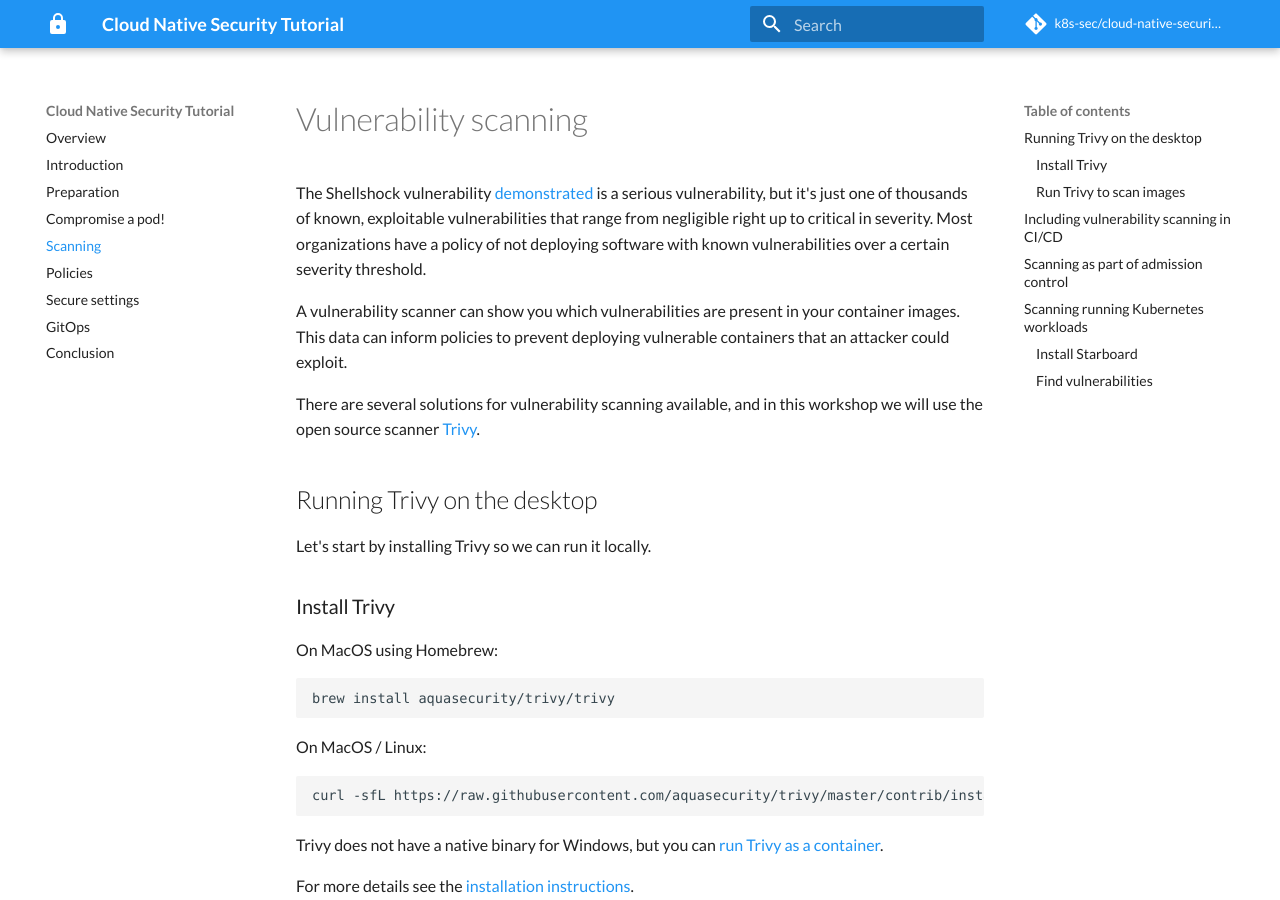
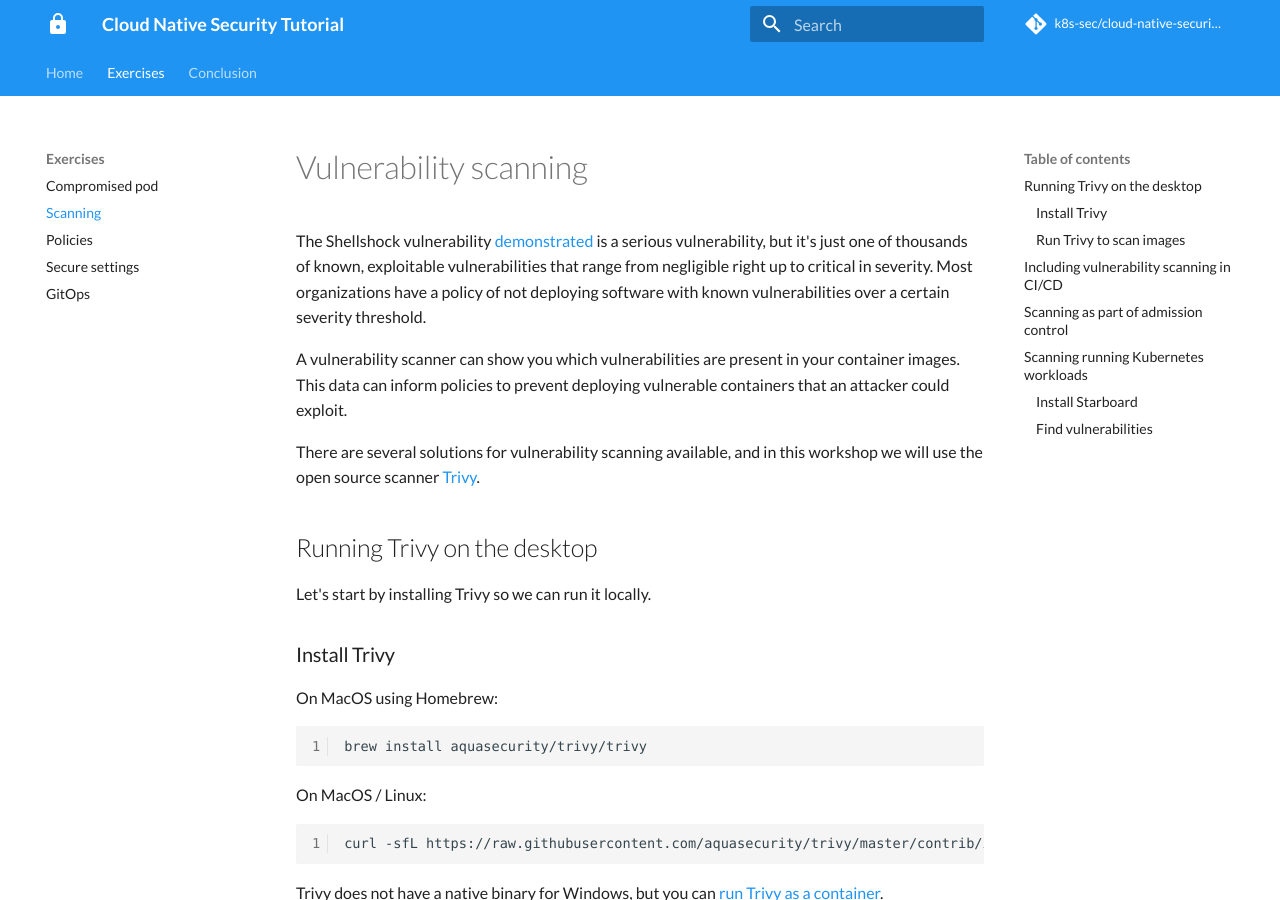
Before and after one commit to k8s-sec/cloud-native-security-tutorial, an MkDocs documentation site: the page built from docs/scanning.md, in a window 1280 px wide and 900 px high. Built offline with MkDocs 1.6.1 and Material for MkDocs 9.7.7, drawn with Linux system fonts in a browser that asks for light colours; some web fonts are replaced; comment, search, counter and statistics services are not loaded; some of the changed text lies outside the part shown.

Commit message:
improves navigation, paths stay the same

```diff
--- a/mkdocs.yml
+++ b/mkdocs.yml
@@ -4,18 +4,25 @@ site_author: 'Liz Rice and Michael Hausenblas'
 repo_name: 'k8s-sec/cloud-native-security-tutorial'
 repo_url: 'https://github.com/k8s-sec/cloud-native-security-tutorial'
 copyright: 'Copyright &copy; Liz Rice and Michael Hausenblas'
+docs_dir: 'docs'
 nav:
-    - Overview: index.md
-    - Introduction: introduction.md
-    - Preparation: preparation.md
-    - Compromise a pod!: compromise.md
-    - Scanning: scanning.md
-    - Policies: policies.md
-    - Secure settings: settings.md
-    - GitOps: gitops.md
-    - Conclusion: conclusions.md
+    - Home:
+      - Overview: index.md
+      - Introduction: introduction.md
+      - Preparation: preparation.md
+    - Exercises:
+      - Compromised pod: compromise.md
+      - Scanning: scanning.md
+      - Policies: policies.md
+      - Secure settings: settings.md
+      - GitOps: gitops.md
+    - Conclusion:
+      - conclusions.md
 theme:
     name: 'material'
+    features:
+    - 'tabs'
+    - 'instant'
     icon:
         logo: 'material/lock'
     font:
@@ -35,5 +42,3 @@ markdown_extensions:
     - admonition
     - codehilite:
         linenums: true
-    - pymdownx.details
-    - pymdownx.superfences
```
